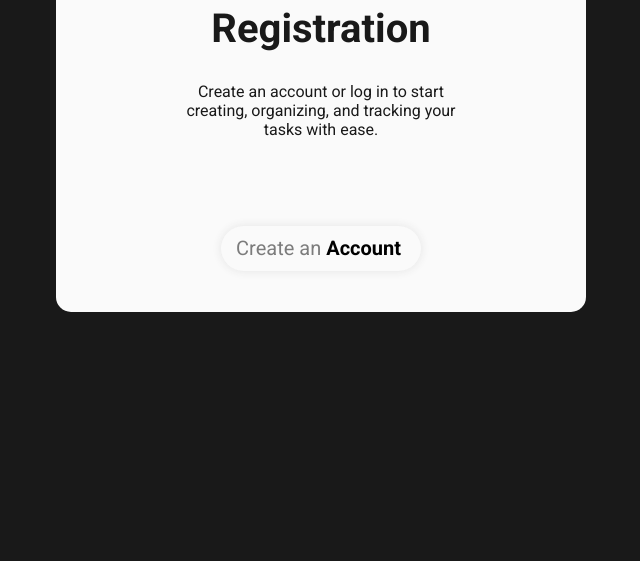
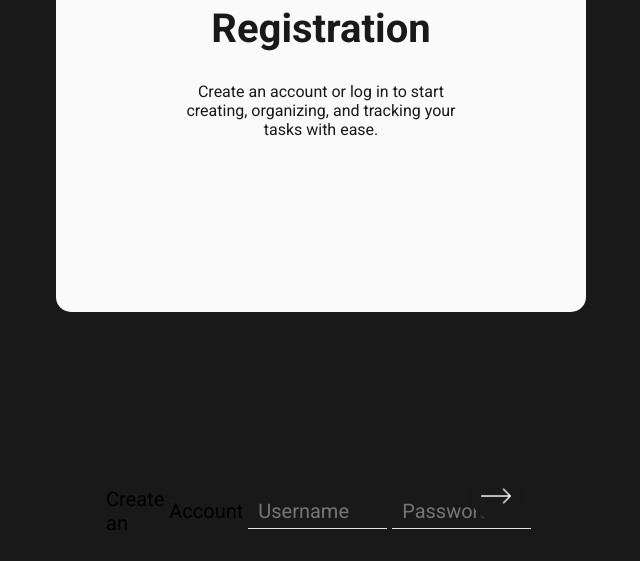
Before and after one commit to sharky-2/Taskify, a Flask app: page /registration in a window 1280 px wide. Shown: the part 518-1079 px from the top of the page, without its empty margins (319-959 px from the left). Before the commit the page ends 830 px from the top, so only its background shows below. Run offline with Flask 3, Linux system fonts and the light colour scheme; some web fonts are replaced.

Commit message:
form design

```diff
--- a/server/app.py
+++ b/server/app.py
@@ -23,9 +23,9 @@ def run_flask():
 
 if __name__ == "__main__":
 
-    app.run(debug=True)
+    # app.run(debug=True)
 
-    # flask_thread = threading.Thread(target=run_flask)
-    # flask_thread.start()
-    # webview.create_window("Taskify", "http://127.0.0.1:5000", width=550, height=870, frameless=True)
-    # webview.start()
+    flask_thread = threading.Thread(target=run_flask)
+    flask_thread.start()
+    webview.create_window("Taskify", "http://127.0.0.1:5000", width=550, height=870, frameless=True)
+    webview.start()
--- a/server/static/css/design.css
+++ b/server/static/css/design.css
@@ -23,6 +23,7 @@ section {
     padding: 20px;
     border-radius: 15px;
     transition: all .3s;
+
 }
 .close {
     opacity: .6;
@@ -128,9 +129,8 @@ section {
 /* ========================================================== */
 /* Form */
 .input-form {
-    background-color: var(--primary-bg-color);
-    width: 200px;
-    height: 45px;
+    width: calc(100% - 100px);
+    height: 100px;
 
     display: flex;
     justify-content: center;
@@ -138,73 +138,48 @@ section {
     gap: 5px;
 
     font-size: 20px;
-    border-radius: 100px;
     z-index: 100;
 
     position: absolute;
-    bottom: 5%;
+    bottom: -30%;
     left: 50%;
-    transform: translateX(-50%) scale(1);
-    transition: all .3s;
-    box-shadow: 0 0 10px var(--dark-white);
+    transform: translateX(-50%);
+    transition: all .5s;
+    filter: blur(0);
 }
-/* .input-form:active {transform: translateX(-50%) scale(.9);} */
-.input-form label {cursor: pointer;}
-.input-form label:nth-child(1) {opacity: .5;}
-.input-form label:nth-child(2) {font-weight: bold;}
 .input-form button {
-    opacity: 0;
+    background-color: var(--secondary-text-color) !important;
     position: absolute;
     right: 15px;
-    bottom: 20px;
+    bottom: 40px;
 
     transition: all .3s;
     z-index: 10;
     cursor: pointer;
 }
-.input-form textarea {position: absolute;  opacity: 0;}
-.input-form textarea::placeholder {color: var(--secondary-text-color);}
-.input-form textarea:nth-child(3) {
+.input-form form {
+    width: 100%;
+    display: flex;
+    justify-content: center;
+    align-items: start;
+    flex-direction: column;
+    gap: 10px;
+}
+.input-form textarea {
     background:none;
     color: black;
-    width: calc(100% - 30px);
+    width: calc(100% - 150px);
     max-height: 25px;
-
+    font-size: 20px;
+    font-family: "Roboto";
     border: none;
     outline: none;
     resize: none;
     overflow-y: auto;
 
-    scrollbar-width: none;
-    -ms-overflow-style: none;
-    opacity: 0;
-    font-size: 25px;
-
-    left: 15px;
-    top: 15px;
-    font-weight: bold;
-
-    transition: all .3s;
-}
-.input-form textarea:nth-child(4) {
-    font-family: "Roboto";
-    background:none;
-    color: black;
-    width: calc(100% - 30px);
-    max-height: 25px;
-
-    border: none;
-    outline: none;
-    resize: none;
-    overflow-y: auto;
-
-    opacity: 0;
+    border-bottom: 1px solid var(--dark-white);
+    padding: 5px 10px;
 
     scrollbar-width: none;
     -ms-overflow-style: none;
-    font-size: 15px;
-
-    left: 15px;
-    top: 50px;
-    transition: all .3s;
 }
--- a/server/static/script/form.js
+++ b/server/static/script/form.js
@@ -1,27 +1,13 @@
 // ==========================================================
 // Display form
 const form = document.getElementById("form")
-form.addEventListener("click", () => {
-
-    form.style.transition = "all .3s"
-    form.style.width = "80%"
-    form.style.height = "90px"
-    form.style.borderRadius = "20px"
-
-    const text = document.querySelector(".text-1")
-    const title = document.querySelector(".title-1")
-    title.style.opacity = "0"
-    text.style.opacity = "0"
-
-    const submit = document.querySelector(".submit-button")
-    submit.style.opacity = "1"
-
-    const username = document.getElementById("username")
-    const password = document.getElementById("password")
-    username.style.opacity = ".5"
-    password.style.opacity = "1"
-
-})
+function toggleForm() {
+    if (form.style.bottom != "30px") {
+        form.style.bottom = "30px"
+    } else {
+        form.style.bottom = "-30%"
+    }
+}
 
 // ==========================================================
 // Auto resize textarea of chat
--- a/server/static/script/tutorial.js
+++ b/server/static/script/tutorial.js
@@ -18,4 +18,5 @@ nextButtonInfo2.addEventListener("click", () => {
 });
 nextButtonInfo3.addEventListener("click", () => {
     document.querySelector('.info-5').classList.add("card-slide-active");
+    toggleForm()
 });
```
Also changed, not shown: server/templates/tutorial.html (+8 -15 lines).
